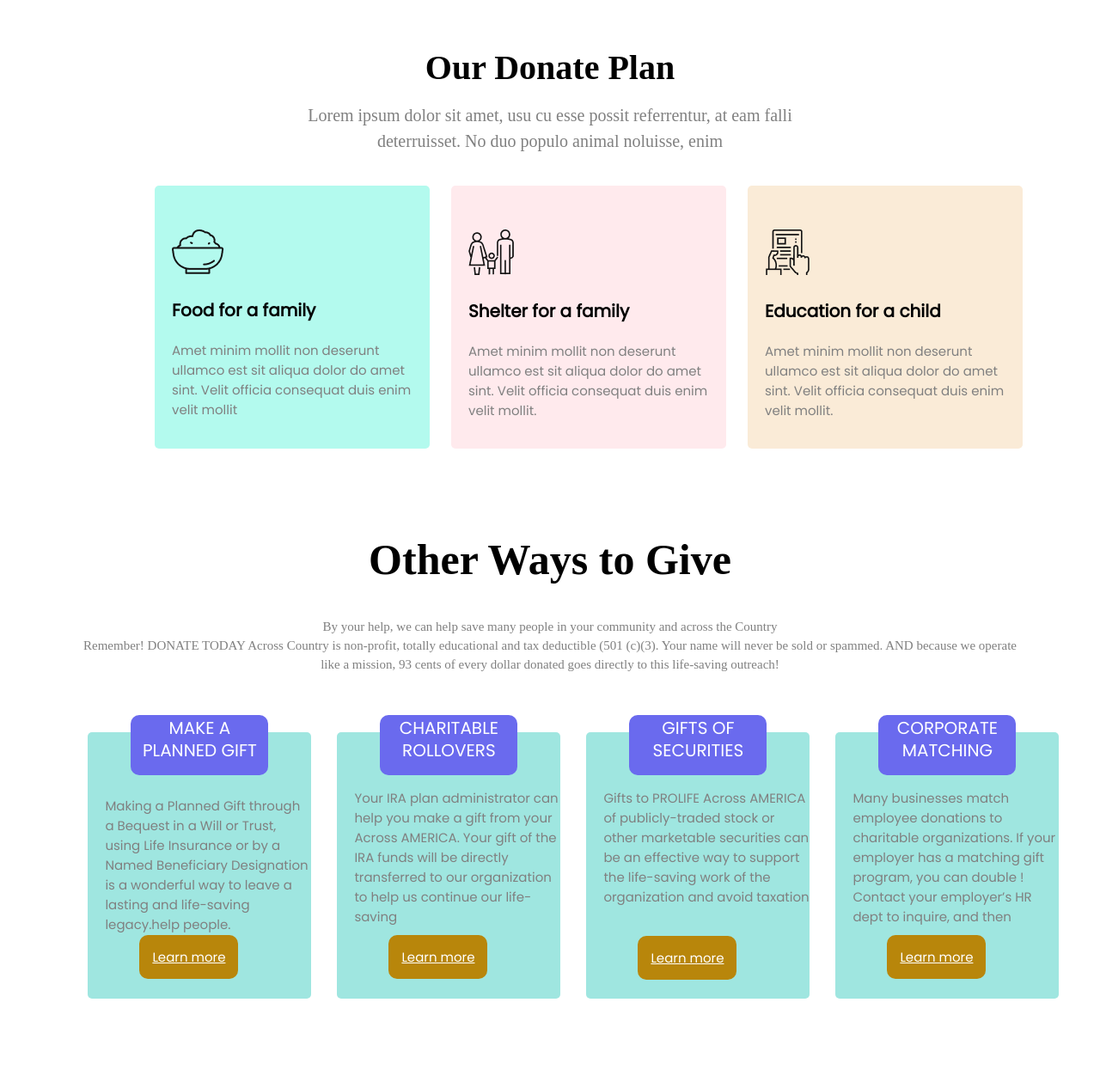
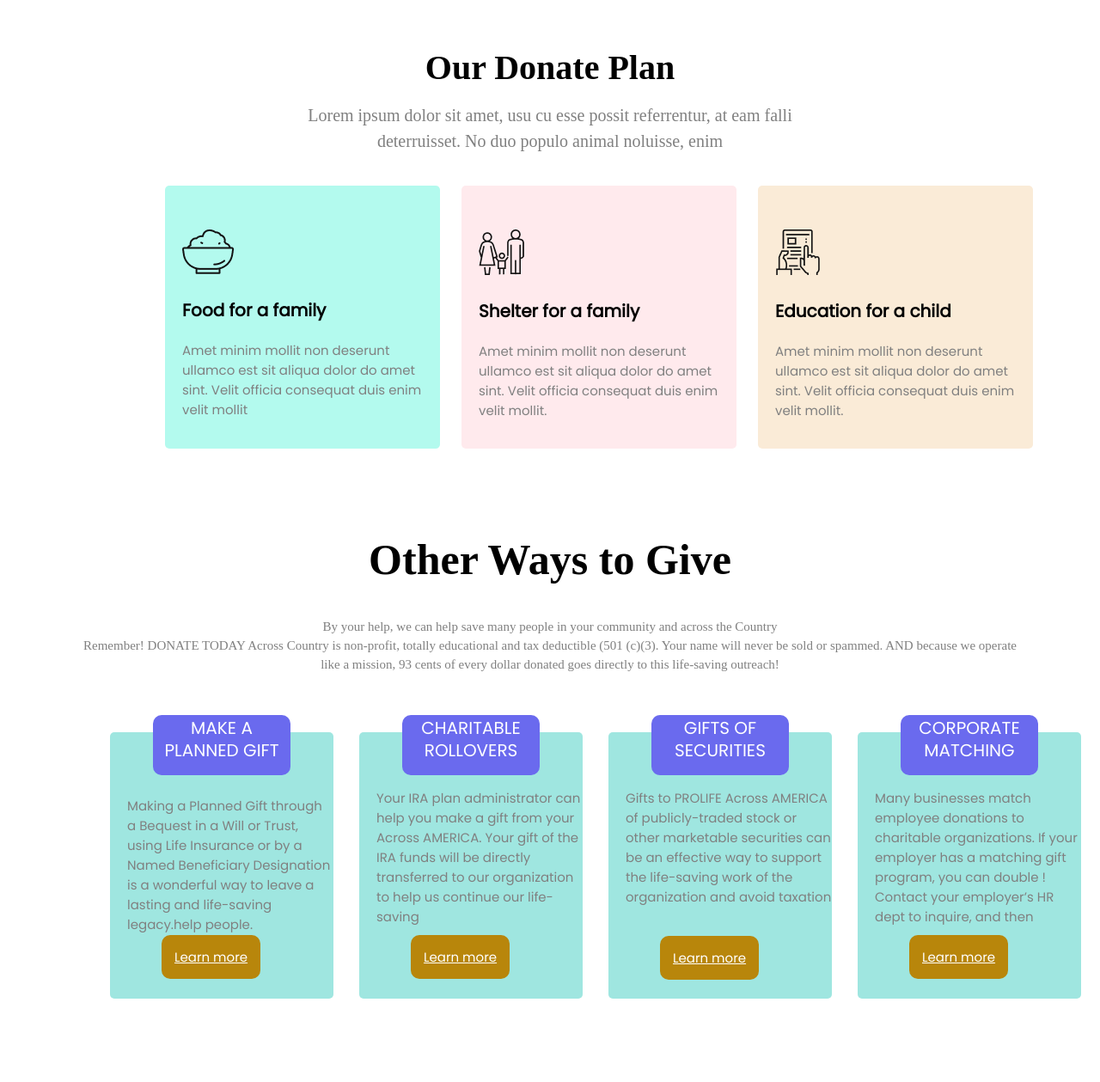
Before and after one commit to turjo997/Project-Donate-Today, a plain HTML site: page index.html in a window 1280 px wide. Shown: the part 1107-2366 px from the top of the page at 86% size. Drawn offline with Linux system fonts and the light colour scheme; a web font is replaced by a local one.

Commit message:
third commit

```diff
--- a/index.html
+++ b/index.html
@@ -72,7 +72,7 @@
             <p style="margin-top: -1%;" class="donate-plan-text2">deterruisset. No duo populo animal noluisse, enim</p>
         </div>
         <div class="donate-plan">
-            <div style="margin-left: 180px; background-color: rgb(179, 250, 238);" class="donate-plan1">
+            <div style="margin-left: 15%; background-color: rgb(179, 250, 238);" class="donate-plan1">
                 <img style="margin-top: 15%;" class="donate-img" src="icons/food.png" alt="">
                 <p class="para-1">Food for a family</p>
                 <p class="para-2">Amet minim mollit non deserunt
@@ -113,7 +113,7 @@
         </div>
 
         <div style="margin-top: 70px;" class="ways">
-            <div style="margin-left: 8%;" class="ways-1">
+            <div style="margin-left: 10%;" class="ways-1">
                 <div style="margin-top: -100px;" class="sub-div">
                     <p>MAKE A</p>
                     <p style="margin-top:-24px;">PLANNED GIFT</p>
--- a/style.css
+++ b/style.css
@@ -27,7 +27,7 @@ body {
 }
 
 #title2 {
-    margin-top: -9%;
+    margin-top: -8%;
     font-family: 'Poppins', sans-serif;
 }
 
```
